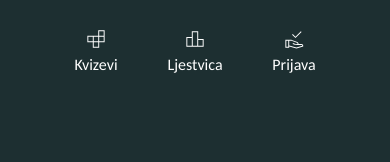
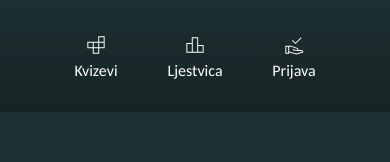
Before and after one commit to lovretomic/peta-kviz-app, a React (Vite) app: page /test in a window 390 px wide. Shown: the top 162 px of the page. Built offline with nearby package versions, Linux system fonts and the light colour scheme.

Commit message:
finalised mobile styles

```diff
--- a/src/components/Navigation/Navigation.module.scss
+++ b/src/components/Navigation/Navigation.module.scss
@@ -2,8 +2,11 @@
   display: flex;
   justify-content: center;
   align-items: center;
+  box-sizing: border-box;
   gap: 24px;
-  padding: 10px 20px;
+  padding: 24px;
+
+  background-image: linear-gradient(to top, rgba(black, 0.25), rgba(black, 0));
 
   .item {
     display: flex;
--- a/src/index.scss
+++ b/src/index.scss
@@ -1,4 +1,5 @@
 * {
   font-family: Carlito, serif;
   color: white;
+  margin: 0;
 }
--- /dev/null
+++ b/src/styles/_breakpoints.scss
@@ -0,0 +1 @@
+$breakpoint-mobile: 480px;
--- a/vite.config.ts
+++ b/vite.config.ts
@@ -9,6 +9,7 @@ export default defineConfig({
         additionalData: `
           @import "/src/styles/_colors.scss";
           @import "/src/styles/_fonts.scss";
+          @import "/src/styles/_breakpoints.scss";
         `,
       },
     },
```
